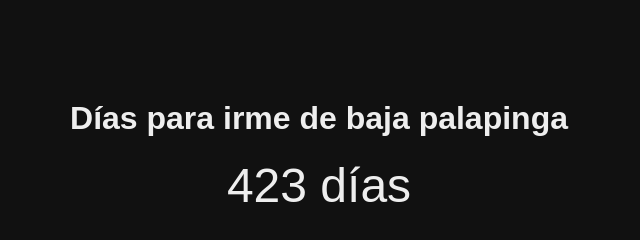
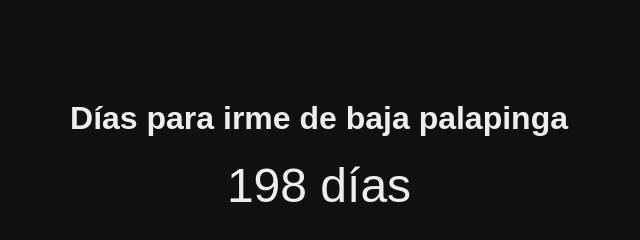
Before and after one commit to jefazo7546-star/Baja-yona, a plain HTML site: page index.html in a window 1280 px wide. Shown: the full height of the page, 321-961 px from the left. Drawn offline with Linux system fonts and the light colour scheme.

Commit message:
Update index.html

```diff
--- a/index.html
+++ b/index.html
@@ -27,7 +27,7 @@
 
   <script>
     // Fecha objetivo (ejemplo: 31 diciembre 2026)
-    const fechaObjetivo = new Date("August 27, 2027 00:00:00").getTime();
+    const fechaObjetivo = new Date("January 14, 2027 00:00:00").getTime();
 
     function actualizarContador() {
       const ahora = new Date().getTime();
```
